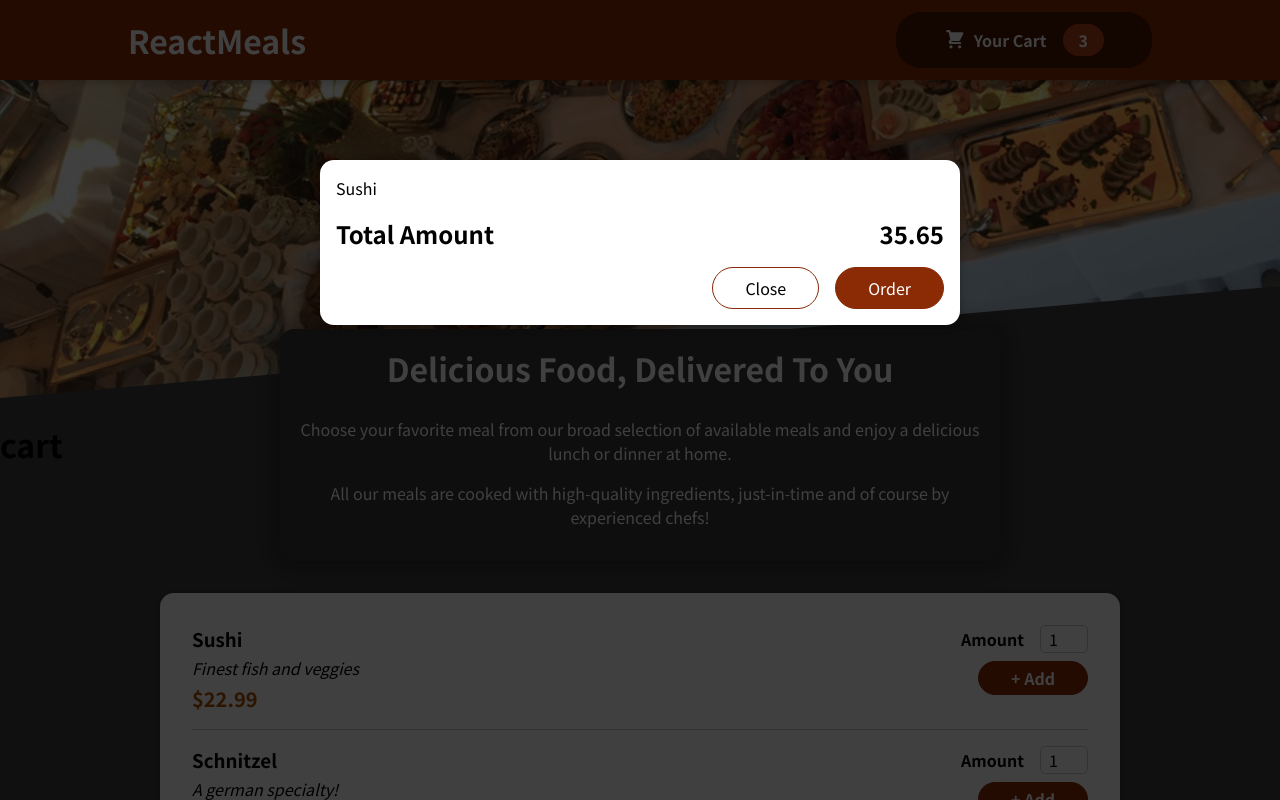
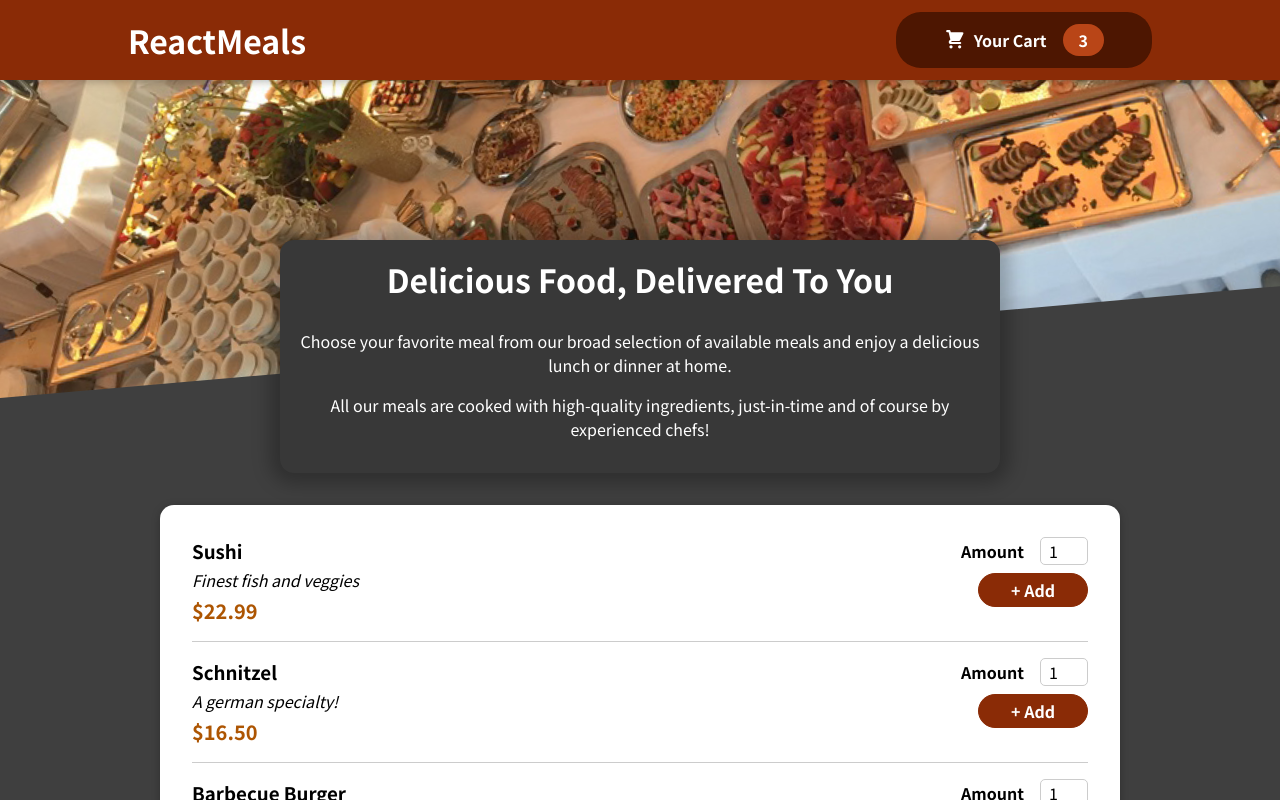
Before and after one commit to MilanTibadiya/Restaurant-Website, a React (Create React App) app: page / in a window 1280 px wide. Shown: the top 800 px of the page. Built offline with nearby package versions, Linux system fonts and the light colour scheme.

Commit message:
06-(Cart open and close)

```diff
--- a/src/App.js
+++ b/src/App.js
@@ -1,15 +1,24 @@
-import React from "react";
+import React, { useState } from "react";
 
 import Header from "./components/Layout/Header";
 import Meals from "./components/Meals/Meals";
 import Cart from "./components/Cart/Cart";
 
 function App() {
+  const [cartIsShown, setCartIsShown] = useState(false);
+
+  const showCartHandler = () => {
+    setCartIsShown(true);
+  }
+
+  const hideCartHandler = () => {
+    setCartIsShown(false)
+  }
+
   return (
     <React.Fragment>
-      <Cart/>
-      <Header/>
-      <h1>cart</h1>
+      { cartIsShown && <Cart onClose={hideCartHandler}/>}
+      <Header onShowCart={showCartHandler}/>
       <main>
         <Meals/>
       </main>
--- a/src/components/Cart/Cart.js
+++ b/src/components/Cart/Cart.js
@@ -1,20 +1,20 @@
 import Modal from '../UI/Modal';
 import classes from './Cart.module.css';
 
-const Cart = () => {
+const Cart = (props) => {
     const cartItem = <ul className={classes['cart-items']}>
         {[{ id: 'c1', name: 'Sushi', amount: 2, price:12.99},
     ].map((item) => <li>{item.name}</li>)}</ul>;
 
     return (
-        <Modal>
+        <Modal onClose={props.onClose}>
             {cartItem}
             <div className={classes.total}>
                 <span>Total Amount</span>
                 <span>35.65</span>
             </div>
             <div className={classes.actions}>
-                <button className={classes['button-alt']}>Close</button>
+                <button className={classes['button-alt']} onClick={props.onClose}>Close</button>
                 <button className={classes.button}>Order</button>
             </div>
         </Modal>
--- a/src/components/Layout/Header.js
+++ b/src/components/Layout/Header.js
@@ -4,12 +4,12 @@
 import mealsImage from '../../assets/meals.jpg';
 import classes from './Header.module.css';
 
-const Header = () => {
+const Header = (props) => {
     return(
         <React.Fragment>
             <header className={classes.header}>
                 <h1>ReactMeals</h1>
-                <HeaderCartButton/>
+                <HeaderCartButton onClick={props.onShowCart}/>
             </header>
             {/* below class name like that because -(desh) b/n class name so (.)dott notation not work here*/}
             <div className={classes['main-image']}>
--- a/src/components/Layout/HeaderCartButton.js
+++ b/src/components/Layout/HeaderCartButton.js
@@ -3,9 +3,9 @@
 import CartIcon from "../Cart/CartIcon";
 import classes from './HeaderCartButton.module.css';
 
-const HeaderCartButton = () => {
+const HeaderCartButton = (props) => {
     return (
-        <button className={classes.button}>
+        <button className={classes.button} onClick={props.onClick}>
             <span className={classes.icon}>
                 <CartIcon/>
             </span>
--- a/src/components/UI/Modal.js
+++ b/src/components/UI/Modal.js
@@ -4,7 +4,7 @@
 import classes from "./Modal.module.css";
 
 const Backdrop = (props) => {
-  return <div className={classes.backdrop} />;
+  return <div className={classes.backdrop} onClick={props.onClose}/>;
 };
 
 const ModalOverlay = (props) => {
@@ -20,7 +20,7 @@
 const Modal = (props) => {
     return (
         <Fragment>
-            {ReactDOM.createPortal(<Backdrop/>, portalElement)}
+            {ReactDOM.createPortal(<Backdrop onClose={props.onClose}/>, portalElement)}
             {ReactDOM.createPortal(
             <ModalOverlay>{props.children}</ModalOverlay>, portalElement)}
         </Fragment>
```
